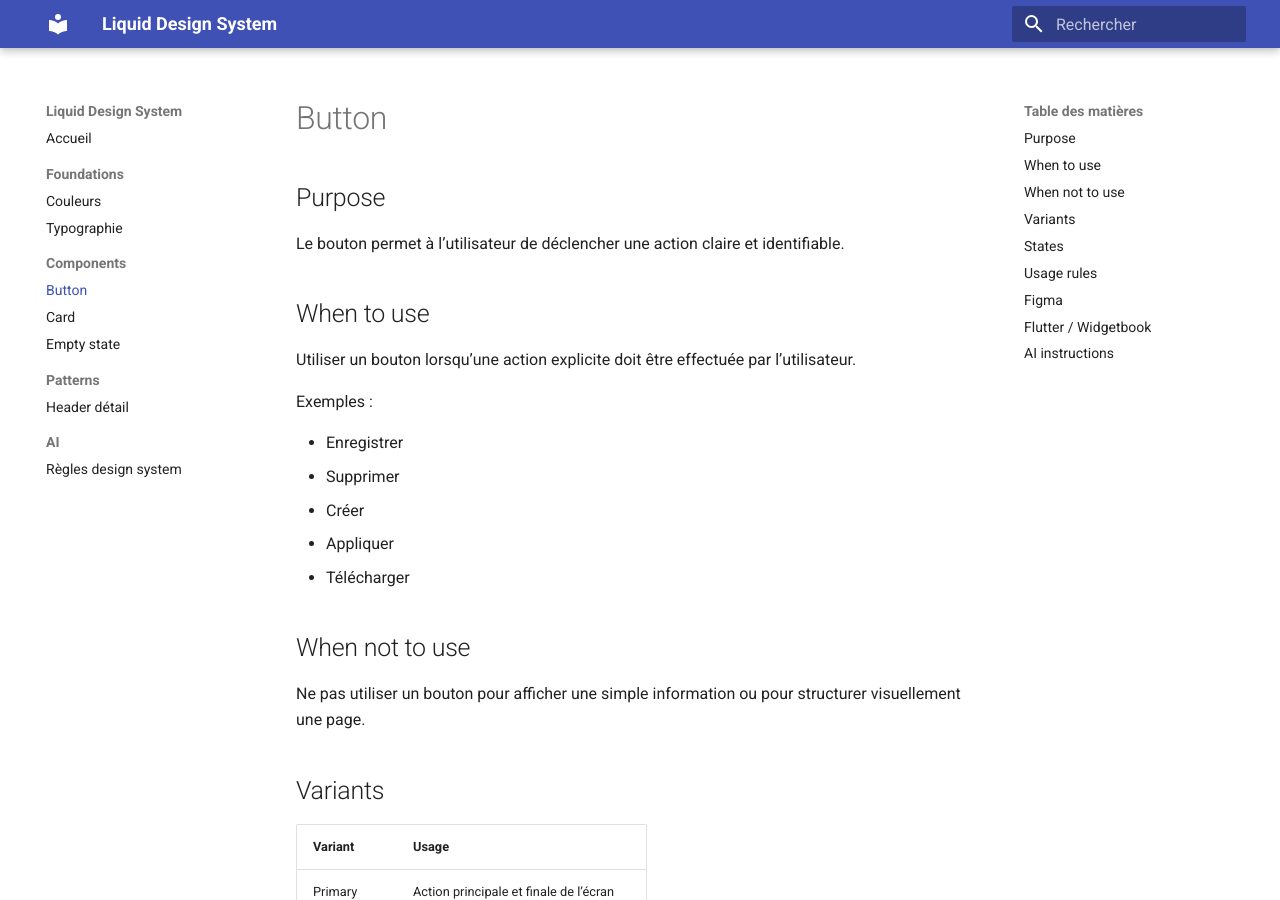
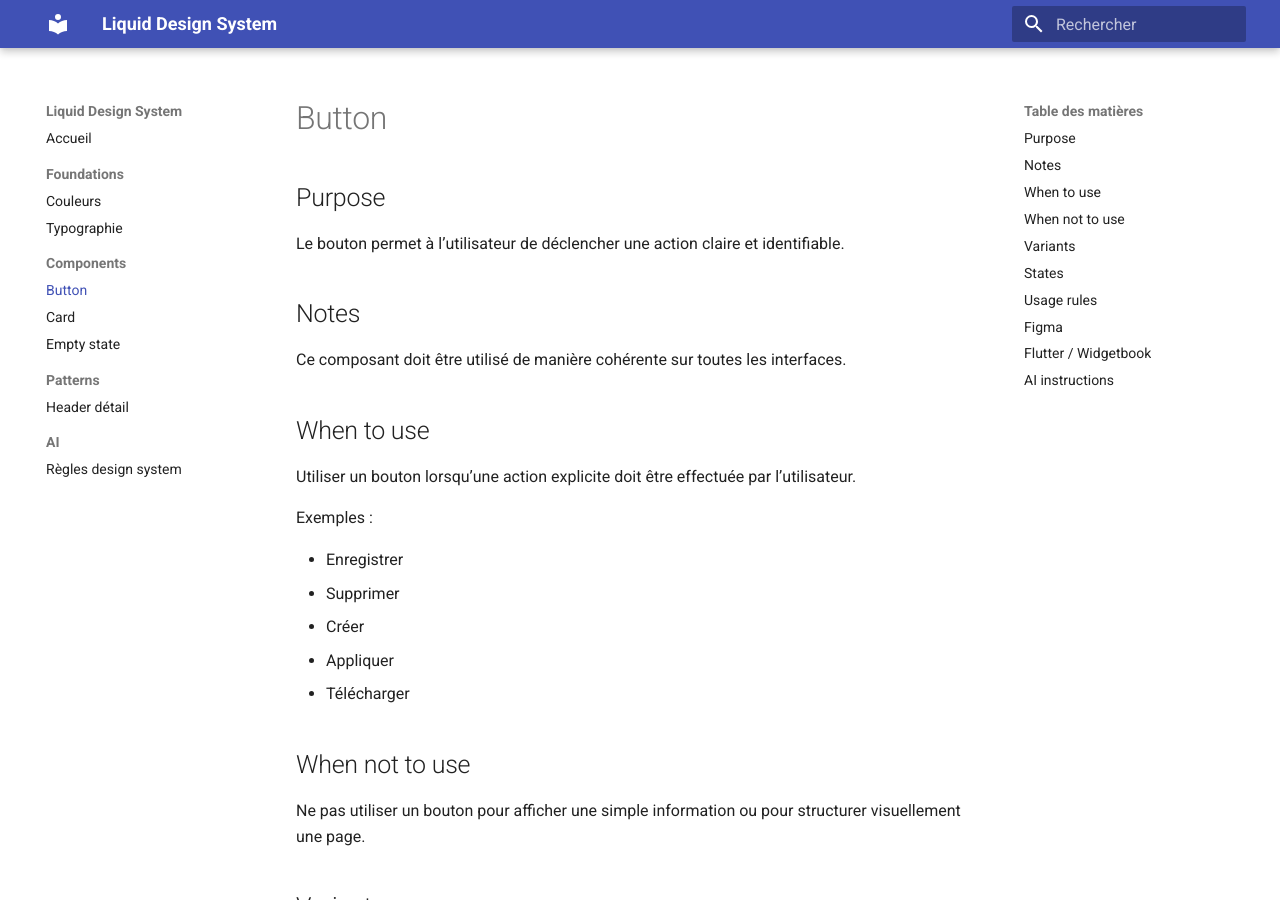
Before and after one commit to oel74/design-system-docs, an MkDocs documentation site: the page built from docs/components/button.md, in a window 1280 px wide and 900 px high. Built offline with MkDocs 1.6.1 and Material for MkDocs 9.7.7, drawn with Linux system fonts in a browser that asks for light colours.

Commit message:
Update button.md

```diff
--- a/docs/components/button.md
+++ b/docs/components/button.md
@@ -3,6 +3,10 @@
 ## Purpose
 
 Le bouton permet à l’utilisateur de déclencher une action claire et identifiable.
+
+## Notes
+
+Ce composant doit être utilisé de manière cohérente sur toutes les interfaces.
 
 ## When to use
 
```
